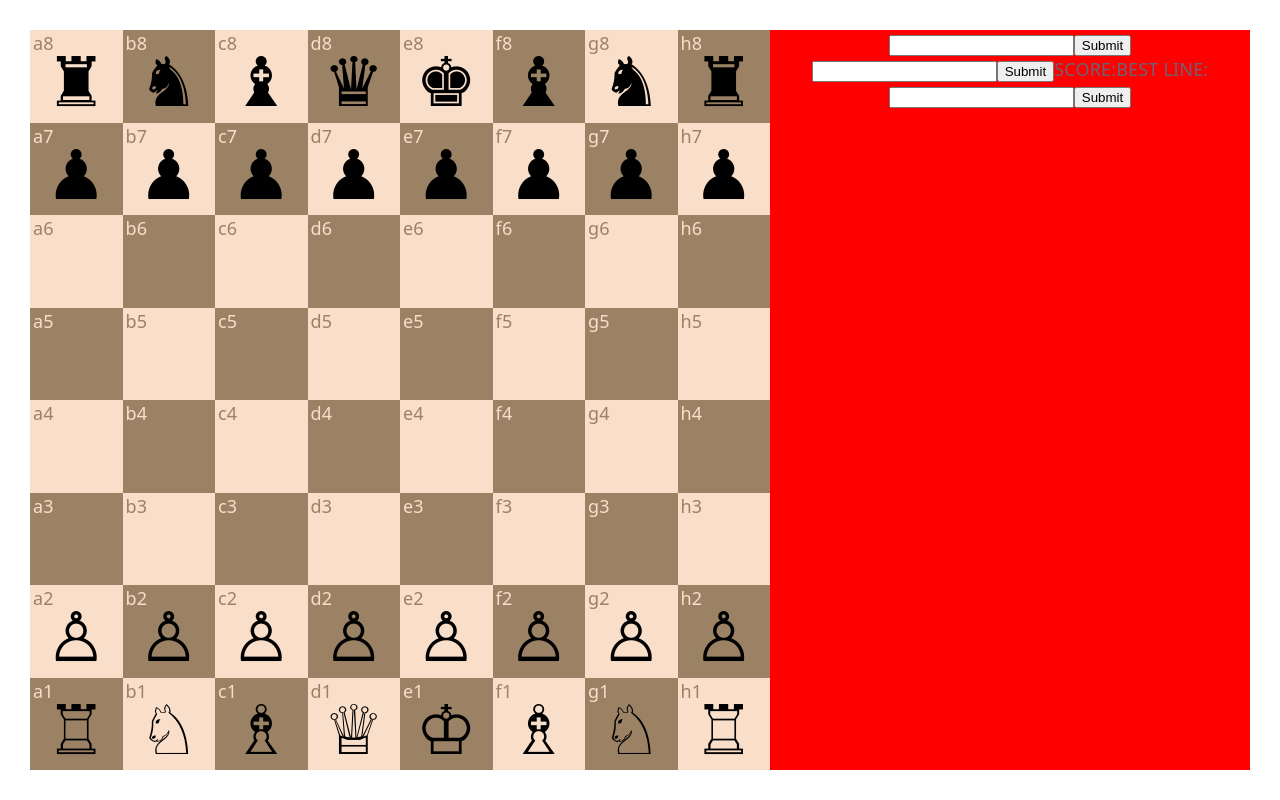
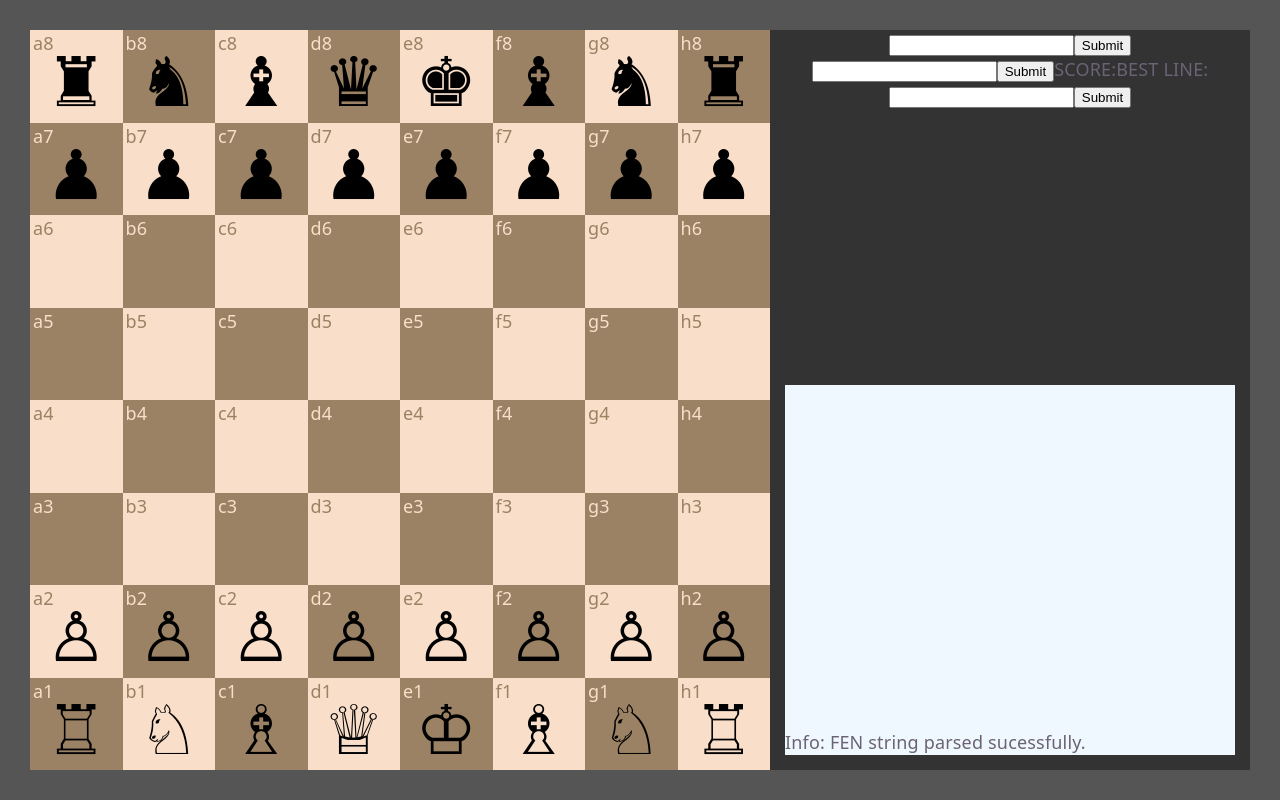
Before and after one commit to Tee-Mou/DoomsdayEngine, a React (Vite) app in the folder app/: page / in a window 1280 px wide. Built offline with nearby package versions, Linux system fonts and the light colour scheme.

Commit message:
Restructured errors and parsing FEN. Added logging to GUI console.

```diff
--- a/app/src/ui/App.css
+++ b/app/src/ui/App.css
@@ -23,5 +23,6 @@
     padding: var(--padding);
     margin: 0px;
 
+    background-color: #555;
     overflow: hidden;
 }
--- a/app/src/ui/App.tsx
+++ b/app/src/ui/App.tsx
@@ -2,18 +2,48 @@ import { useState, type SetStateAction } from 'react';
 import './App.css';
 import Board from './Board';
 import Tools from './Tools'
-import { FenToArray } from "./utils"
+import { FenToArray, log } from "./utils"
+import { FenParseError } from './errors';
 
 function App() {
   const [currentFen, setCurrentFen]: [string, React.Dispatch<SetStateAction<string>>] = useState("rnbqkbnr/pppppppp/8/8/8/8/PPPPPPPP/RNBQKBNR w KQkq - 0 1");
-  let pieceids: number[][] = FenToArray(currentFen);
+  const [consoleOutput, setConsoleOutput]: [string, React.Dispatch<SetStateAction<string>>] = useState("");
+  const [renderedLast, setRenderedLast]: [boolean, React.Dispatch<SetStateAction<boolean>>] = useState(false);
+
+  let errorPieces: number[][] = [
+      [0, 12, 12, 12, 12, 12, 12, 6],
+      [12, 0, 12, 12, 12, 12, 6, 12],
+      [12, 12, 0, 12, 12, 6, 12, 12],
+      [12, 12, 12, 0, 6, 12, 12, 12],
+      [12, 12, 12, 6, 0, 12, 12, 12],
+      [12, 12, 6, 12, 12, 0, 12, 12],
+      [12, 6, 12, 12, 12, 12, 0, 12],
+      [6, 12, 12, 12, 12, 12, 12, 0],
+  ];
+  let pieceids: number[][] | FenParseError = FenToArray(currentFen);
+
+  if (pieceids instanceof FenParseError) {
+    if (!renderedLast) {
+      setRenderedLast(true);
+      log(pieceids.message, 0, consoleOutput, setConsoleOutput);
+    }
+    pieceids = errorPieces;
+  } else if (!renderedLast) {
+    setRenderedLast(true);
+    log("FEN string parsed sucessfully.", 2, consoleOutput, setConsoleOutput);
+  }
+
   return (
     <>
       <div id="screen-container">
         <div className="engine-ui">
           <Board pieceIDs={pieceids}/>
           <Tools currentFen={currentFen}
-                 setCurrentFen={setCurrentFen}/>
+                 setCurrentFen={setCurrentFen}
+                 consoleOutput={consoleOutput}
+                 setConsoleOutput={setConsoleOutput}
+                 renderedLastError={renderedLast}
+                 setRenderedError={setRenderedLast}/>
         </div>
       </div>
     </>
--- /dev/null
+++ b/app/src/ui/Console.css
@@ -0,0 +1,21 @@
+.console {
+    height: calc(50vh - 30px);
+    width: calc(100vw - 100vh - 30px);
+    min-width: 270px;
+
+    white-space: pre-wrap;
+    background-color: aliceblue;
+
+    display: flex;
+    flex-direction: column-reverse;
+
+    text-align: left;
+    overflow-y: scroll;
+    overflow-x: hidden;
+    margin-top: auto;
+    margin-bottom: 15px;
+}
+.content {
+    display: flex;
+    flex-direction: column;
+}
--- /dev/null
+++ b/app/src/ui/Console.tsx
@@ -0,0 +1,20 @@
+import type { SetStateAction } from 'react';
+import "./Console.css"
+
+interface ConsoleProps {
+    consoleOutput: string;
+    setConsoleOutput: React.Dispatch<SetStateAction<string>>;
+}
+
+function Console ( props: ConsoleProps ) {
+    console.log(props.consoleOutput)
+    return (
+        <div className='console'>
+            <div className='content'>
+                {props.consoleOutput}
+            </div>
+        </div>
+    )
+}
+
+export default Console
--- a/app/src/ui/Tools.css
+++ b/app/src/ui/Tools.css
@@ -3,14 +3,17 @@ button:focus {
     outline: none;
 }
 
-
 #tools {
     height: calc(100vh - 60px);
     width: calc(100vw - 100vh);
-    background-color: red;
+    background-color: #333;
 
     min-width: 300px;
 
     float: right;
     margin: 0px;
+
+    display: flex;
+    flex-direction: column;
+    align-items: center;
 }
--- a/app/src/ui/Tools.tsx
+++ b/app/src/ui/Tools.tsx
@@ -1,9 +1,14 @@
-import { useState, type SetStateAction, useRef } from 'react';
+import { type SetStateAction, useRef } from 'react';
 import "./Tools.css"
+import Console from "./Console"
 
 interface ToolsProps {
     currentFen: string;
     setCurrentFen: React.Dispatch<SetStateAction<string>>;
+    consoleOutput: string;
+    setConsoleOutput: React.Dispatch<SetStateAction<string>>;
+    renderedLastError: boolean;
+    setRenderedError: React.Dispatch<SetStateAction<boolean>>;
 }
 
 export function Tools (props: ToolsProps) {
@@ -14,6 +19,7 @@ export function Tools (props: ToolsProps) {
     function handleFENForm (event: React.SubmitEvent<HTMLFormElement>) {
         event.preventDefault();
         props.setCurrentFen(event.target.fen.value);
+        props.setRenderedError(false);
     }
 
     return (
@@ -33,6 +39,8 @@ export function Tools (props: ToolsProps) {
                 <input id="perft-depth-input" type="text" name = "pDepth" pattern="[a-zA-Z0-9/]+"></input>
                 <input id="perft-button" type="submit"></input>
             </form>
+            <Console consoleOutput={props.consoleOutput} setConsoleOutput={props.setConsoleOutput}>
+            </Console>
         </div>
     )
 }
--- a/app/src/ui/utils.tsx
+++ b/app/src/ui/utils.tsx
@@ -1,16 +1,20 @@
 import { FenParseError } from "./errors";
+import type { SetStateAction } from "react";
 
 interface IHash {
     [pieceID : string] : number;
 }
 
-export function FenToArray (fen: string) : number[][] {
+export function FenToArray (fen: string) {
     /**
      * Converts a fen string into an array of arrays of piece IDs.
      *
      * @param fen - The FEN string to be converted
      * @returns The array of arrays of piece IDs.
      */
+
+    if (fen.length === 0) return new FenParseError("Provided empty FEN string");
+
     let FenLookup: IHash = {
         "K": 0, "Q": 1, "R": 2, "B": 3, "N":  4, "P":  5,
         "k": 6, "q": 7, "r": 8, "b": 9, "n": 10, "p": 11
@@ -27,22 +31,11 @@ export function FenToArray (fen: string) : number[][] {
         [12, 12, 12, 12, 12, 12, 12, 12],
         [12, 12, 12, 12, 12, 12, 12, 12],
     ];
-    let emptyPieces: number[][] = [
-        [12, 12, 12, 12, 12, 12, 12, 12],
-        [12, 12, 12, 12, 12, 12, 12, 12],
-        [12, 12, 12, 12, 12, 12, 12, 12],
-        [12, 12, 12, 12, 12, 12, 12, 12],
-        [12, 12, 12, 12, 12, 12, 12, 12],
-        [12, 12, 12, 12, 12, 12, 12, 12],
-        [12, 12, 12, 12, 12, 12, 12, 12],
-        [12, 12, 12, 12, 12, 12, 12, 12],
-    ];
     let n: number = fen.length;
     let idx: number = 0;
     let rowIdx: number = 7;
     let colIdx: number = 0;
     let endOfRank = false;
-    try {
     while (true) {
         let pieceIdx: number = FenLookup[fen[idx]];
         let charCode: number = fen.charCodeAt(idx);
@@ -55,11 +48,13 @@ export function FenToArray (fen: string) : number[][] {
 
         // If character is '/', decrement the row ID.
         else if (endOfRank) {
-                if (charCode === 47) {
+            if (charCode === 47 && rowIdx === 0) {
+                return new FenParseError("Could not Parse the provided FEN string: Unxpected '/'")
+            } else if (charCode === 47) {
                 rowIdx -= 1;
                 colIdx = 0;
                 endOfRank = false;
-                } else throw new FenParseError("Could not Parse the provided FEN string: Expected '/'")
+            } else return new FenParseError("Could not Parse the provided FEN string: Expected '/'")
         }
 
         // Add to pieceRows if the character is a piece.
@@ -73,21 +68,40 @@ export function FenToArray (fen: string) : number[][] {
         else if (49 <= charCode && charCode <= 56) {
             colIdx = colIdx + (charCode - 48);
             if (colIdx > 8) {
-                    throw new FenParseError("Could not Parse the provided FEN string: Number '" + fen[idx] + "' is too large.");
+                return new FenParseError("Could not Parse the provided FEN string: Number '" + fen[idx] + "' is too large.");
             } else if (colIdx === 8) endOfRank = true;
         }
 
-            else throw new FenParseError("Could not Parse the provided FEN string: Unpexpected symbol: '" + fen[idx] + "'.")
+        else return new FenParseError("Could not Parse the provided FEN string: Unexpected symbol: '" + fen[idx] + "'.")
         idx += 1;
-        }
-    } catch (err) {
-        if (err instanceof FenParseError) {
-            console.error(err.message);
-            return emptyPieces;
-        } else {
-            throw err;
-        }
     }
 
     return pieceRows;
 }
+
+export function log (
+    message: string,
+    severity: number,
+    consoleOutput: string,
+    setConsoleOutput: React.Dispatch<SetStateAction<string>>
+    ) {
+    switch (severity) {
+        case 0:
+            console.error(message);
+            message = "Error: " + message;
+            break;
+        case 1:
+            console.warn(message);
+            message = "Warning: " + message;
+            break;
+        case 2:
+            console.info(message);
+            message = "Info: " + message;
+            break;
+        case 3:
+            console.debug(message);
+            message = "Debug: " + message;
+            break;
+    }
+    setConsoleOutput(consoleOutput + message + '\n');
+}
```
Lines whose indentation alone changed are shown as unchanged.
